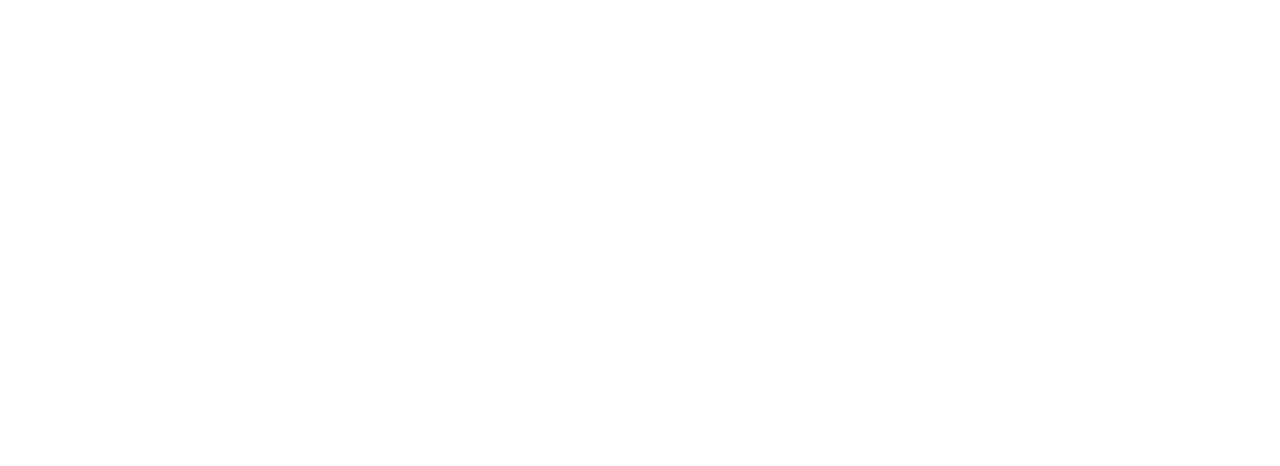
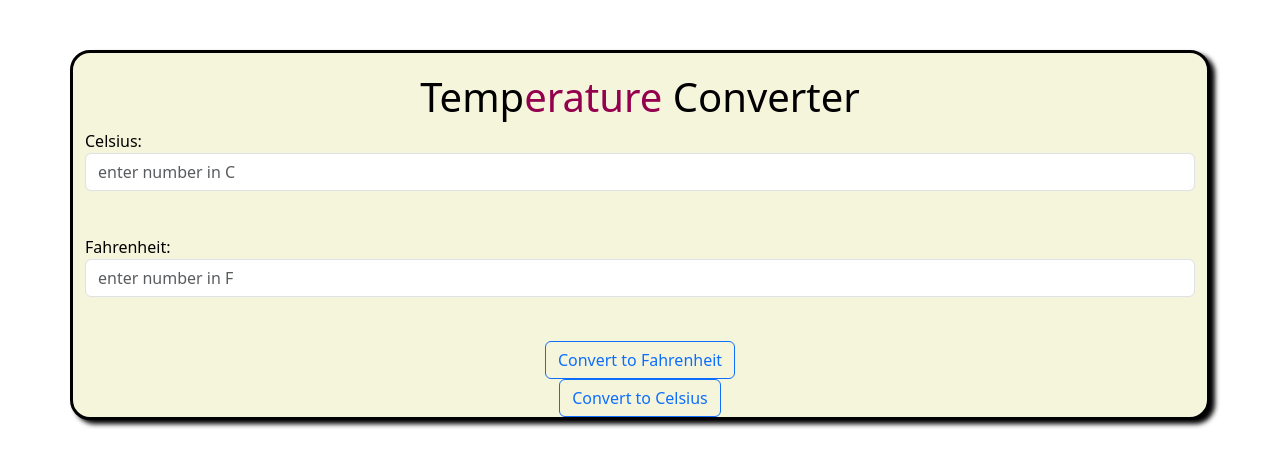
Before and after one commit to JCGViljoen/tempconverter, a plain HTML site: page index.html in a window 1280 px wide. Drawn offline with nearby package versions, Linux system fonts and the light colour scheme.

Commit message:
funtionality and style

```diff
--- a/index.html
+++ b/index.html
@@ -3,11 +3,46 @@
 <head>
     <meta charset="UTF-8">
     <meta name="viewport" content="width=device-width, initial-scale=1.0">
+    <!-- custom css link -->
     <link rel="stylesheet" href="./style/style.css">
+    <!-- bootstrap link -->
+    <link href="https://cdn.jsdelivr.net/npm/bootstrap@5.3.0/dist/css/bootstrap.min.css" rel="stylesheet" integrity="sha384-9ndCyUaIbzAi2FUVXJi0CjmCapSmO7SnpJef0486qhLnuZ2cdeRhO02iuK6FUUVM" crossorigin="anonymous">
     <title>Temperature Converter</title>
 </head>
 <body>
 
+
+        <div class="container">
+
+                <h1 class="text-center">Temp<span>erature</span> Converter</h1>
+                <div class="form-group">
+                    <label for="celsius">Celsius:</label>
+                    <input class="form-control" type="number" placeholder="enter number in C" id="celsius" />
+                </div>
+                    <br />
+                <div class="form-group">
+                        <label  for="fahrenheit">Fahrenheit:</label>
+                    <input class="form-control" type="number" placeholder="enter number in F" id="fahrenheit" />
+                    <br />
+                </div>
+
+                <div class="text-center">
+                    <button id="button" class="btn btn-outline-primary " onclick="convertCelsiusToFahrenheit()">Convert to Fahrenheit</button><br>
+                    <button id="button" class="btn btn-outline-primary " onclick="convertFahrenheitToCelsius()">Convert to Celsius</button>
+                </div>
+
+
+
+
+        </div>
+
+
+
+
+
+    <!-- custom script link -->
     <script src="./script/code.js"></script>
+    <!-- bootstrap script link-->
+    <script src="https://cdn.jsdelivr.net/npm/bootstrap@5.3.0/dist/js/bootstrap.bundle.min.js" integrity="sha384-geWF76RCwLtnZ8qwWowPQNguL3RmwHVBC9FhGdlKrxdiJJigb/j/68SIy3Te4Bkz" crossorigin="anonymous"></script>
 </body>
 </html>
--- a/script/code.js
+++ b/script/code.js
@@ -0,0 +1,11 @@
+function convertCelsiusToFahrenheit() {
+    let celsius = parseFloat(document.getElementById("celsius").value);
+    let fahrenheit = (celsius * 9/5) + 32;
+    document.getElementById("fahrenheit").value = fahrenheit;
+  }
+
+  function convertFahrenheitToCelsius() {
+    let fahrenheit = parseFloat(document.getElementById("fahrenheit").value);
+    let celsius = (fahrenheit - 32) * 5/9;
+    document.getElementById("celsius").value = celsius;
+  }
--- a/style/style.css
+++ b/style/style.css
@@ -0,0 +1,22 @@
+.container {
+    margin-top: 50px;
+    max-width: 400px;
+    background-color: beige;
+    color: #000;
+    text-decoration: solid;
+    border-radius: 20px;
+    border: #000 solid;
+    box-shadow: 5px 4px 5px;
+  }
+
+  .form-group {
+    margin-bottom: 20px;
+  }
+
+  .text-center {
+    text-align: center;
+    margin-top: 20px;
+  }
+  span{
+    color:#94004d;
+  }
```
